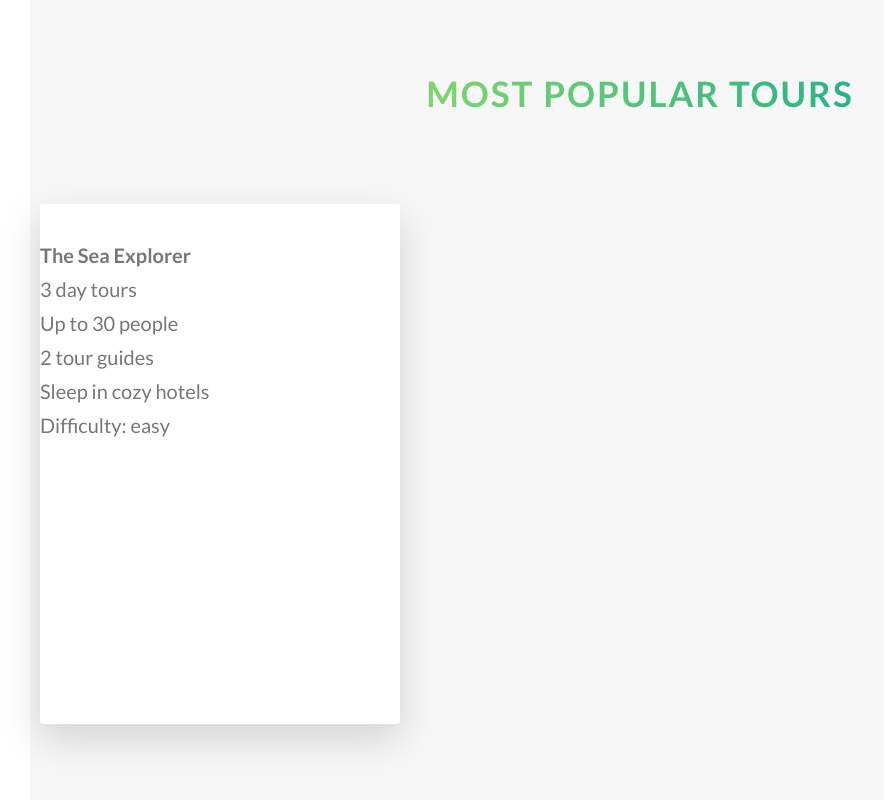
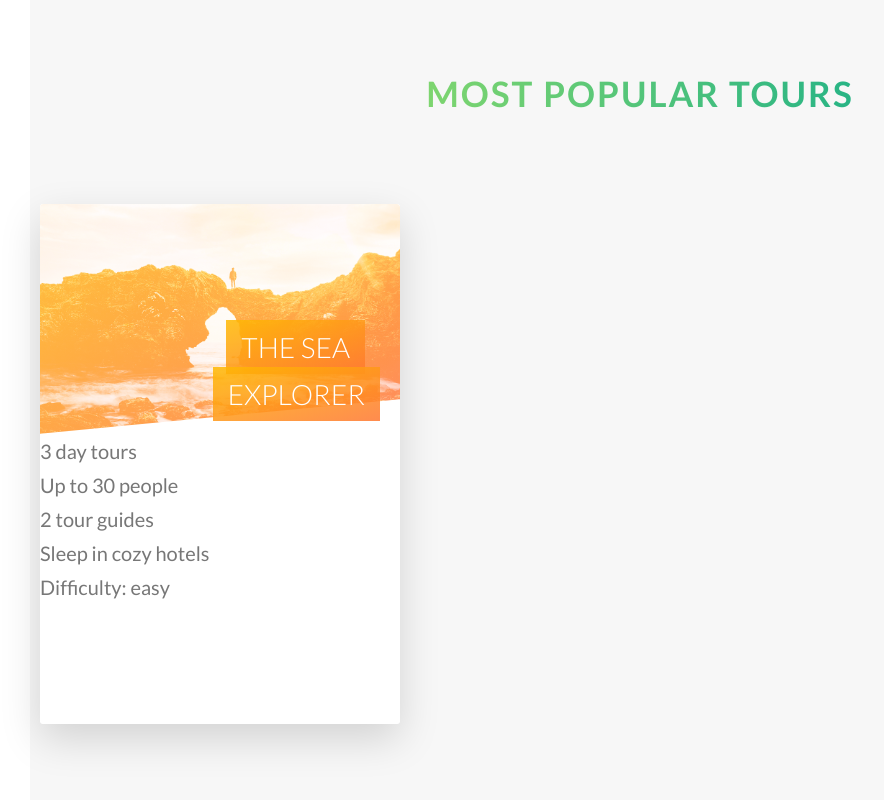
Before and after one commit to DeepLearnerSC/Natours-Project, a website: page index.html in a window 1280 px wide. Shown: the part 2271-3071 px from the top of the page, without its empty margins (0-884 px from the left). Drawn offline with Linux system fonts and the light colour scheme.

Commit message:
tours_section part 2 ing

```diff
--- a/sass/components/_card.scss
+++ b/sass/components/_card.scss
@@ -20,6 +20,7 @@
         //hide back part of the element
         backface-visibility: hidden;
         border-radius: 3px;
+        // notice img overlaps the parent element, and so we use overflow
         overflow: hidden;
         box-shadow: 0 1.5rem 4rem rgba($color-black, .15);
 
@@ -54,20 +55,21 @@
     }
 
 
-    // // FRONT SIDE STYLING
-    // &__picture {
-    //     background-size: cover;
-    //     height: 23rem;
-    //     background-blend-mode: screen;
-    //     -webkit-clip-path: polygon(0 0, 100% 0, 100% 85%, 0 100%);
-    //     clip-path: polygon(0 0, 100% 0, 100% 85%, 0 100%);
-    //     border-top-left-radius: 3px;
-    //     border-top-right-radius: 3px;
+    // FRONT SIDE STYLING
+    &__picture {
+        background-size: cover;
+        height: 23rem;
+        //apply linear-gradient in the background; only on Google chrome, safari, firefox
+        background-blend-mode: screen;
+        -webkit-clip-path: polygon(0 0, 100% 0, 100% 85%, 0 100%);
+        clip-path: polygon(0 0, 100% 0, 100% 85%, 0 100%);
+        border-top-left-radius: 3px;
+        border-top-right-radius: 3px;
 
-    //     &--1 {
-    //         background-image: linear-gradient(to right bottom, $color-secondary-light, $color-secondary-dark),
-    //         url(../img/nat-5.jpg);
-    //     }
+        &--1 {
+            background-image: linear-gradient(to right bottom, $color-secondary-light, $color-secondary-dark),
+            url(../img/nat-5.jpg);
+        }
 
     //     &--2 {
     //         background-image: linear-gradient(to right bottom, $color-primary-light, $color-primary-dark),
@@ -78,31 +80,31 @@
     //         background-image: linear-gradient(to right bottom, $color-tertiary-light, $color-tertiary-dark),
     //         url(../img/nat-7.jpg);
     //     }
-    // }
+    }
 
-    // &__heading {
-    //     font-size: 2.8rem;
-    //     font-weight: 300;
-    //     text-transform: uppercase;
-    //     text-align: right;
-    //     color: $color-white;
-    //     position: absolute;
-    //     top: 12rem;
-    //     right: 2rem;
-    //     width: 75%;
+    &__heading {
+        font-size: 2.8rem;
+        font-weight: 300;
+        text-transform: uppercase;
+        text-align: right;
+        color: $color-white;
+        position: absolute;
+        top: 12rem;
+        right: 2rem;
+        width: 75%;
 
-    // }
+    }
 
-    // &__heading-span {
-    //     padding: 1rem 1.5rem;
-    //     -webkit-box-decoration-break: clone;
-    //     box-decoration-break: clone;
+    &__heading-span {
+        padding: 1rem 1.5rem;
+        -webkit-box-decoration-break: clone;
+        box-decoration-break: clone;
 
-    //     &--1 {
-    //         background-image: linear-gradient(to right bottom,
-    //         rgba($color-secondary-light, .85),
-    //         rgba($color-secondary-dark, .85));
-    //     }
+        &--1 {
+            background-image: linear-gradient(to right bottom,
+            rgba($color-secondary-light, .85),
+            rgba($color-secondary-dark, .85));
+        }
 
     //     &--2 {
     //         background-image: linear-gradient(to right bottom,
@@ -115,7 +117,7 @@
     //         rgba($color-tertiary-light, .85),
     //         rgba($color-tertiary-dark, .85));
     //     }
-    // }
+    }
 
     // &__details {
     //     padding: 3rem;
```
Also changed, not shown: index.html (+1 -0 lines), css/style.css.
